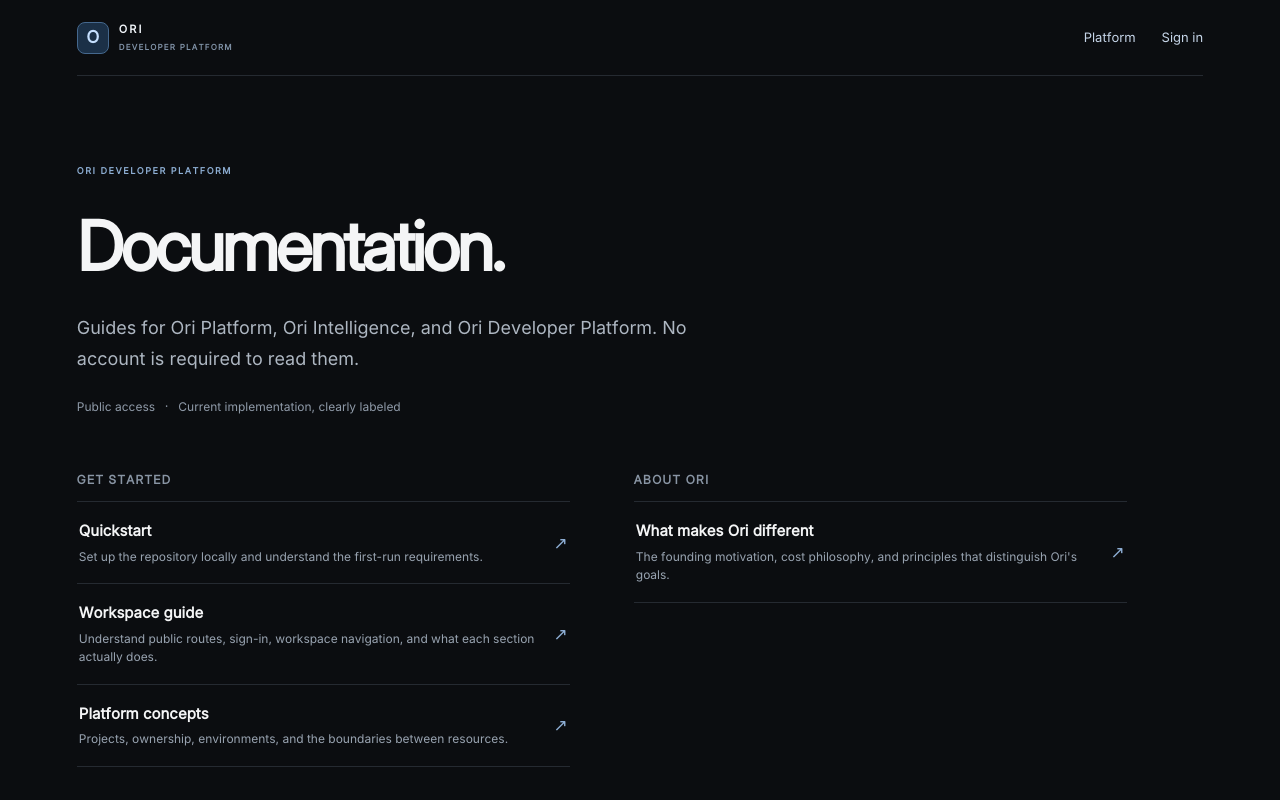
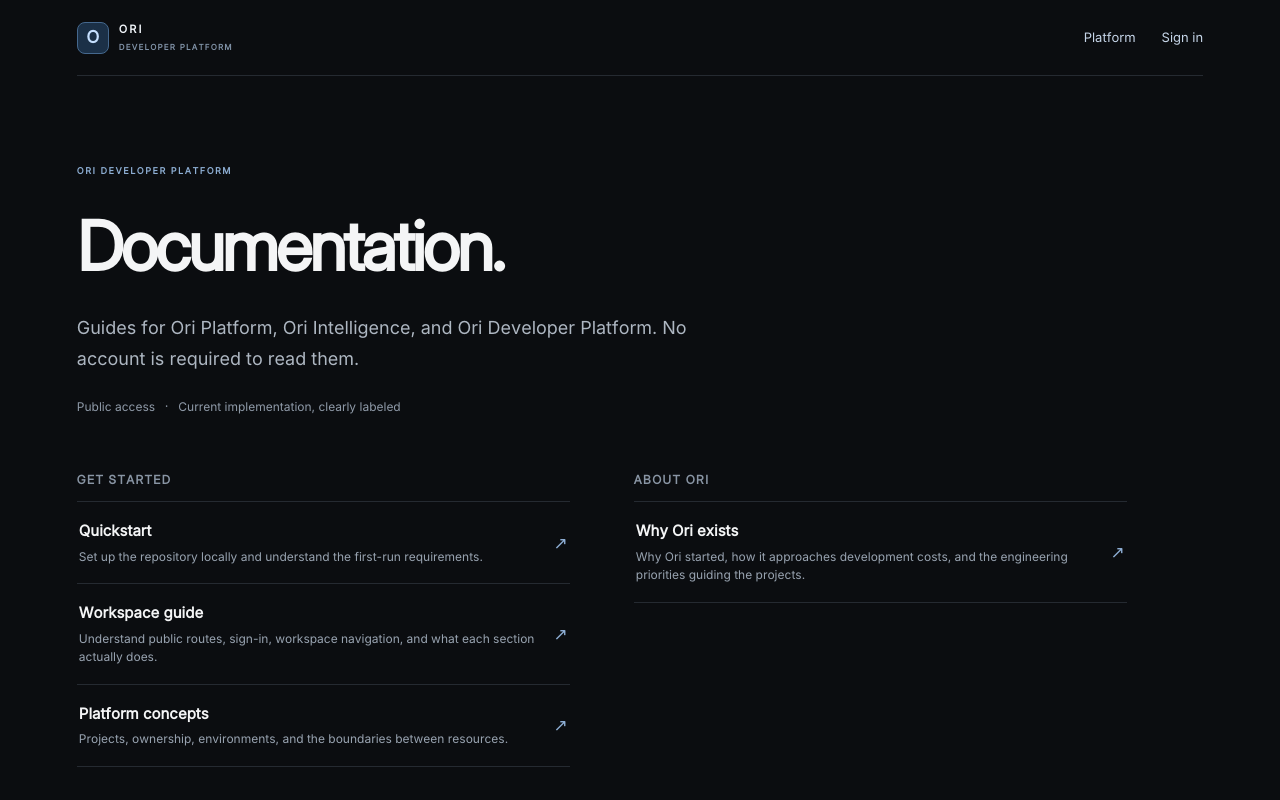
Before and after one commit to 30lnewcomb-byte/ori-developer-platform, a Next.js app: page /docs in a window 1280 px wide. Shown: the top 800 px of the page. Built offline with nearby package versions, Linux system fonts and the light colour scheme.

Commit message:
Use the direct document title in navigation and repository links

```diff
--- a/app/docs/page.tsx
+++ b/app/docs/page.tsx
@@ -10,7 +10,7 @@ const guides = [
   { title: "Quickstart", description: "Set up the repository locally and understand the first-run requirements.", file: "QUICKSTART.md", group: "Get started" },
   { title: "Workspace guide", description: "Understand public routes, sign-in, workspace navigation, and what each section actually does.", file: "WORKSPACE.md", group: "Get started" },
   { title: "Platform concepts", description: "Projects, ownership, environments, and the boundaries between resources.", file: "CONCEPTS.md", group: "Get started" },
-  { title: "What makes Ori different", description: "The founding motivation, cost philosophy, and principles that distinguish Ori's goals.", file: "WHAT_MAKES_ORI_DIFFERENT.md", group: "About Ori" },
+  { title: "Why Ori exists", description: "Why Ori started, how it approaches development costs, and the engineering priorities guiding the projects.", file: "WHAT_MAKES_ORI_DIFFERENT.md", group: "About Ori" },
   { title: "Ori Platform", description: "The user-facing Ori product, its architecture, current experience, and repository boundaries.", file: "ORI_PLATFORM.md", group: "Ori Platform" },
   { title: "Ori VM integration", description: "The server-side VM adapter, health route, execution limits, and operational boundaries.", file: "ORI_VM.md", group: "Ori Platform" },
   { title: "Ori Intelligence", description: "TensorFlow model runtime, server-side integration, API contract, and readiness.", file: "ORI_INTELLIGENCE.md", group: "Ori Platform" },
```
